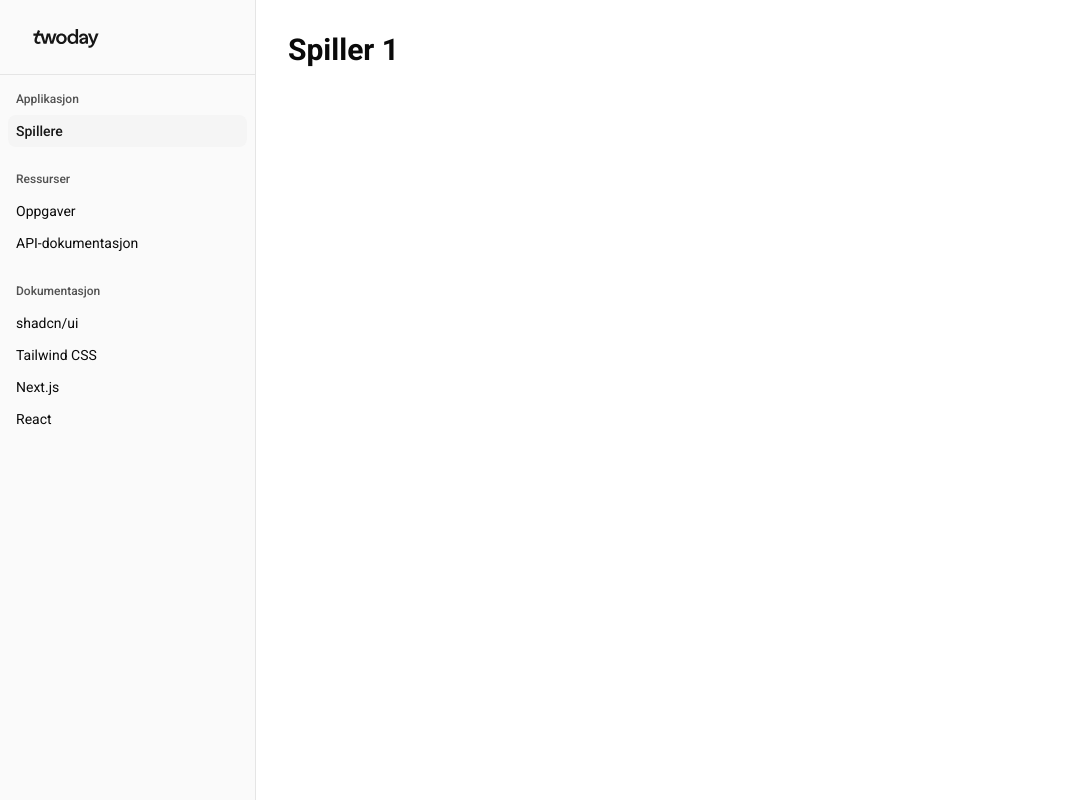
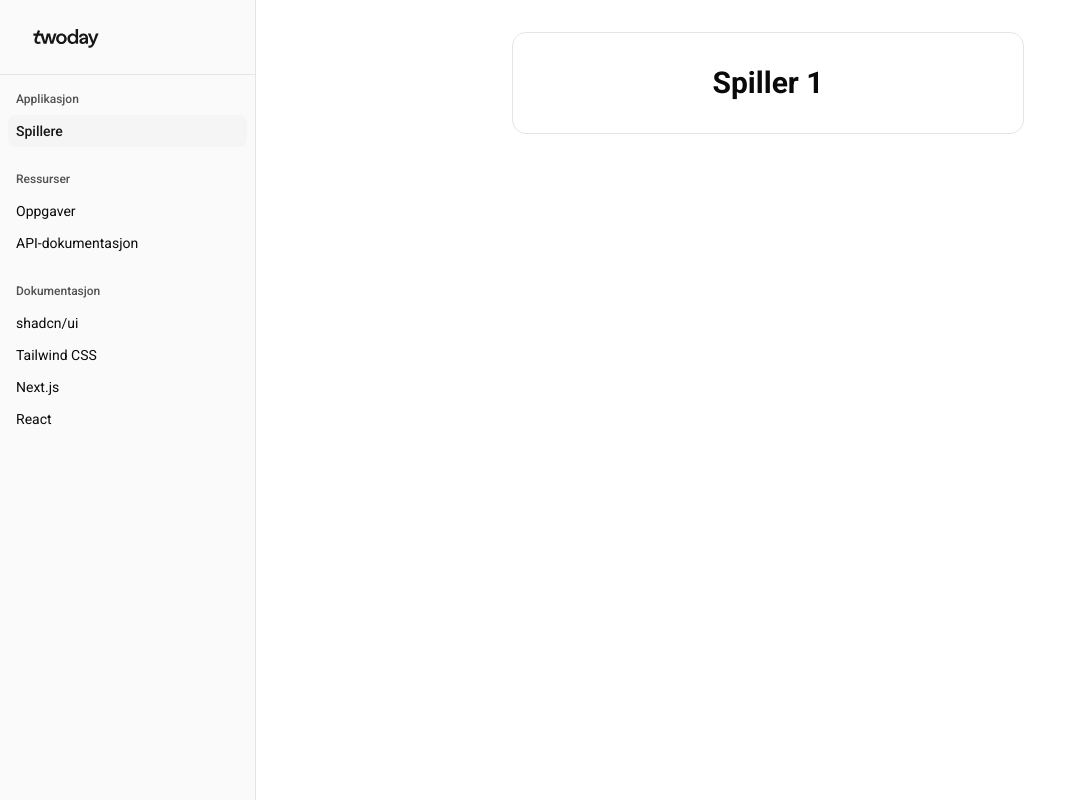
Before and after one commit to Petrokolus/frontend-kurs, a Next.js app: page /spillere/1 in a window 1280 px wide. Shown: the whole page, without its empty margins (0-1071 px from the left). Built offline with nearby package versions, Linux system fonts and the light colour scheme.

Commit message:
refactor: korrigering

```diff
--- a/src/app/spillere/[id]/page.tsx
+++ b/src/app/spillere/[id]/page.tsx
@@ -14,12 +14,14 @@ export default async function SpillerPage({ params }: Props) {
   // Husk å hente ut spilleren fra resultatet med .json(), akkurat som i oppgave 1!
 
   return (
-    <div className="max-w-2xl p-8">
-      {/* TODO 2c: Legg til bilde av spilleren her. Bildet finner du på /spiller/{id}.png */}
+    <div className="flex min-h-screen items-start justify-center p-8">
+      <div className="flex w-full max-w-lg flex-col items-center gap-6 rounded-xl border p-8">
+        {/* Oppgave 2d: Legg til bilde av spilleren her */}
 
-      <h1 className="text-3xl font-bold">Spiller {id}</h1>
+        <h1 className="text-3xl font-bold">Spiller {id}</h1>
 
-      {/* TODO 2b: Erstatt teksten over med spillerens navn, og vis resten av detaljene under */}
+        {/* Oppgave 2c: Erstatt teksten over med spillerens navn, og vis resten av detaljene under */}
+      </div>
     </div>
   );
 }
```
Also changed, not shown: 1 other file (tests, documents, lock files or other folders).
